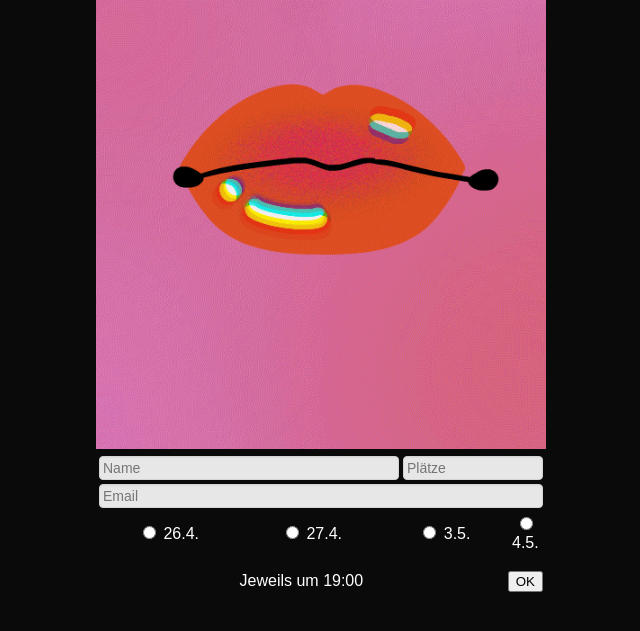
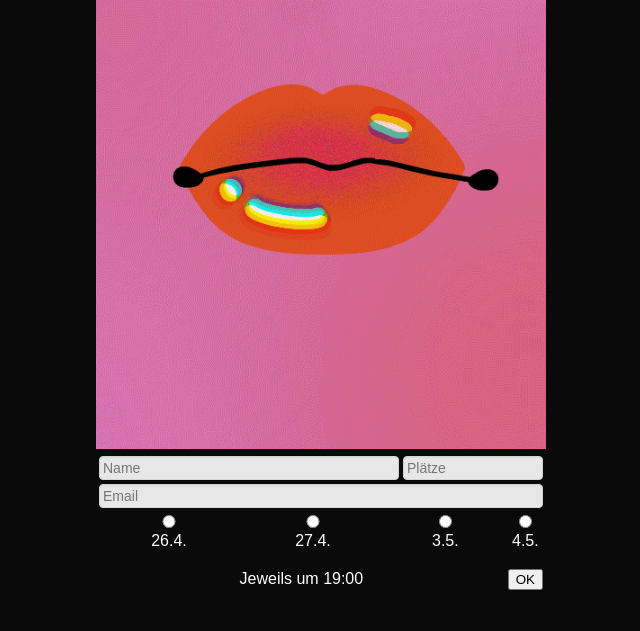
Before and after one commit to alexarnimueller/erikas-secret, a Flask app: page / in a window 1280 px wide. Shown: the part 109-740 px from the top of the page, without its empty margins (319-959 px from the left). Run offline with Flask 3, Linux system fonts and the light colour scheme.

Commit message:
:construction:

```diff
--- a/app/static/style.css
+++ b/app/static/style.css
@@ -26,7 +26,7 @@ div.center {
     margin-right: auto;
 }
 
-input[type="checkbox"] {
+input[type="radio"] {
     width: 100%;
     margin: 2px 0 0;
     margin-top: 1px;
```
